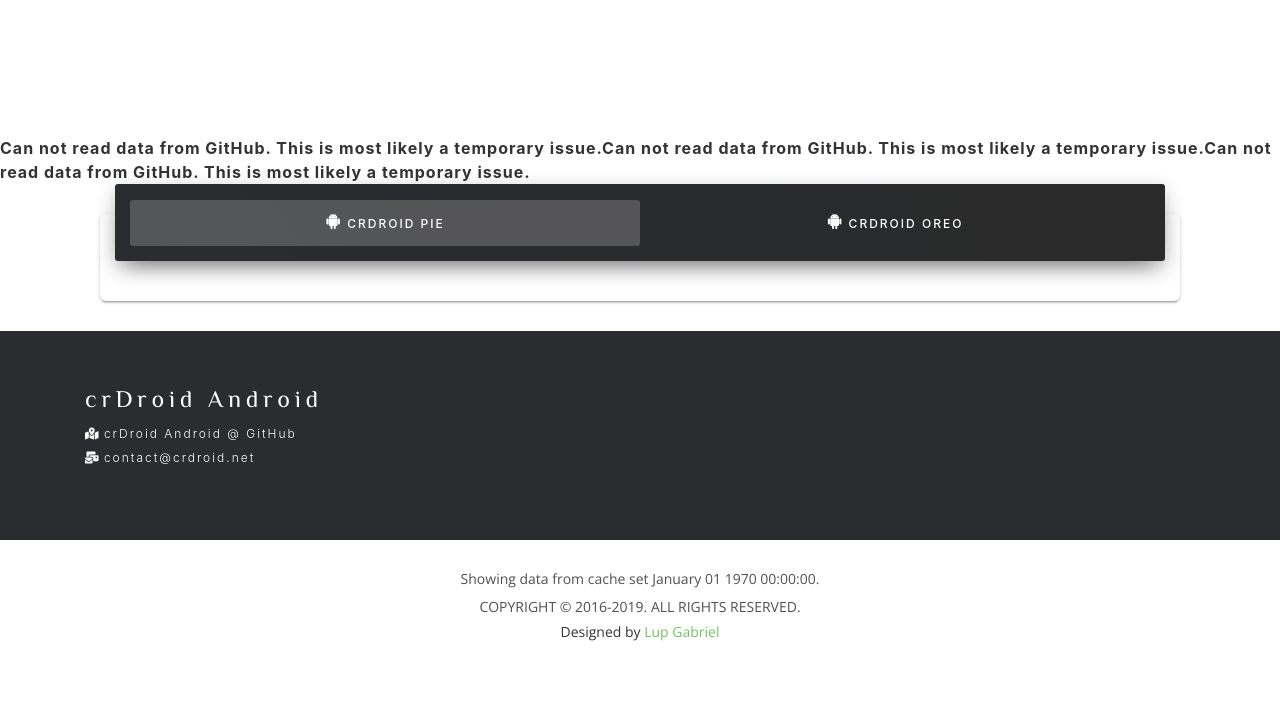
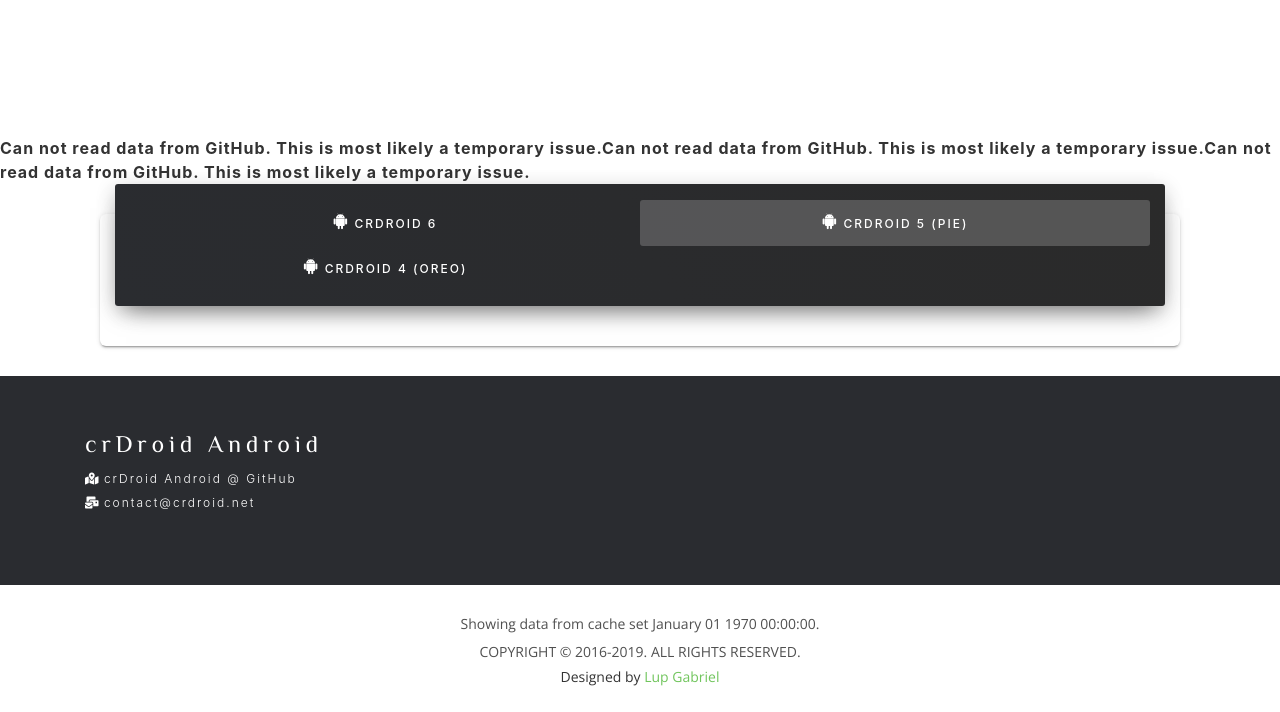
Before and after one commit to crdroidandroid/crdroid.net, a PHP site: page /dl.php in a window 1280 px wide. Shown: the part 322-1034 px from the top of the page. Before the commit the page ends 963 px from the top, so only its background shows below. Run offline with PHP 8.4, Linux system fonts and the light colour scheme; data that the repository does not hold is empty; some libraries are stand-ins or nearby versions.

Commit message:
soon: crDroid 6

```diff
--- a/dl.php
+++ b/dl.php
@@ -88,13 +88,18 @@
 					<div class="nav-tabs-wrapper">
 						<ul class="nav nav-tabs" data-tabs="tabs">
 							<li class="nav-item">
+								<a class="nav-link" href="#crDroid-v6" data-toggle="tab">
+									<span style="font-size: 18px;"><i class="fab fa-android"></i></span> crDroid 6
+								</a>
+							</li>
+							<li class="nav-item">
 								<a class="nav-link active" href="#crDroid-v5" data-toggle="tab">
-									<span style="font-size: 18px;"><i class="fab fa-android"></i></span> crDroid Pie
+									<span style="font-size: 18px;"><i class="fab fa-android"></i></span> crDroid 5 (Pie)
 								</a>
 							</li>
 							<li class="nav-item">
 								<a class="nav-link" href="#crDroid-v4" data-toggle="tab">
-									<span style="font-size: 18px;"><i class="fab fa-android"></i></span> crDroid Oreo
+									<span style="font-size: 18px;"><i class="fab fa-android"></i></span> crDroid 4 (Oreo)
 								</a>
 							</li>
 						</ul>
@@ -103,6 +108,11 @@
 			</div>
 			<div class="card-body ">
 				<div class="tab-content text-center">
+					<div class="tab-pane fade" id="crDroid-v6">
+						<div class="device-holder">
+							Soon...
+						</div>
+					</div>
 					<div class="tab-pane fade show active" id="crDroid-v5">
 						<div class="device-holder">
 							<?php ReturnDevices('v9.0') ?>
```
Also changed, not shown: device.php (+12 -2 lines).
